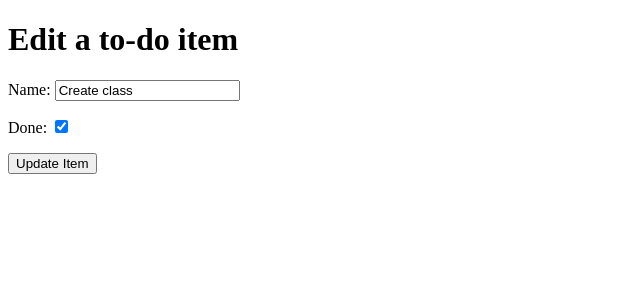
After one commit to RobWar-code/django-example, a Django app: page /edit/1 in a window 1280 px wide. The commit adds this page. Shown: the top 300 px of the page, without its empty margins (0-640 px from the left). Run offline with Django 3.2, Linux system fonts and the light colour scheme; data comes from the database, SQL or seed files in the repository; both versions use the stored data as it was after the commit.

Commit message:
Add edit record capability

```diff
--- a/django_todo/urls.py
+++ b/django_todo/urls.py
@@ -15,10 +15,11 @@ Including another URLconf
 """
 from django.contrib import admin
 from django.urls import path
-from todo.views import get_todo_list, add_item
+from todo.views import get_todo_list, add_item, edit_item
 
 urlpatterns = [
     path('admin/', admin.site.urls),
     path('', get_todo_list, name='get_todo_list'),
-    path('add/', add_item, name='add_item')
+    path('add/', add_item, name='add_item'),
+    path('edit/<item_id>', edit_item, name='edit_item')
 ]
--- /dev/null
+++ b/todo/templates/todo/edit_item.html
@@ -0,0 +1,21 @@
+<!DOCTYPE html>
+<html lang="en">
+<head>
+    <meta charset="UTF-8">
+    <meta http-equiv="X-UA-Compatible" content="IE=edge">
+    <meta name="viewport" content="width=device-width, initial-scale=1.0">
+    <title>Document</title>
+</head>
+<body>
+    <h1>Edit a to-do item</h1>
+    <form method="POST">
+        {% csrf_token %}
+        <div>
+            {{ form.as_p }}
+            <p>
+                <button type="submit">Update Item</button>
+            <p>
+        </div>
+    </form>
+</body>
+</html>
--- a/todo/templates/todo/todo-list.html
+++ b/todo/templates/todo/todo-list.html
@@ -16,6 +16,9 @@
                 {% else %}
                     <td style="text-decoration: line-through">{{ item.name }}</td>
                 {% endif %}
+                <td>
+                    <a href="/edit/{{ item.id }}"><button>Edit</button></a>
+                </td>
             </tr>
         {% empty %}
             <tr><td>You have nothing to do</td></tr>
--- a/todo/views.py
+++ b/todo/views.py
@@ -1,4 +1,4 @@
-from django.shortcuts import render, HttpResponse, redirect
+from django.shortcuts import render, HttpResponse, redirect, get_object_or_404
 from .models import Item
 from .forms import ItemForm
 
@@ -24,3 +24,19 @@ def add_item(request):
         'form': form
     }
     return render(request, "todo/add_item.html", context)
+
+
+def edit_item(request, item_id):
+    item = get_object_or_404(Item, id=item_id)
+    if request.method == 'POST':
+        form = ItemForm(request.POST, instance=item)
+        if form.is_valid:
+            form.save()
+            return redirect(get_todo_list)
+
+    # Note the parameter link for the specific record
+    form = ItemForm(instance=item)
+    context = {
+        'form': form
+    }
+    return render(request, 'todo/edit_item.html', context)
```
Also changed, not shown: db.sqlite3.
